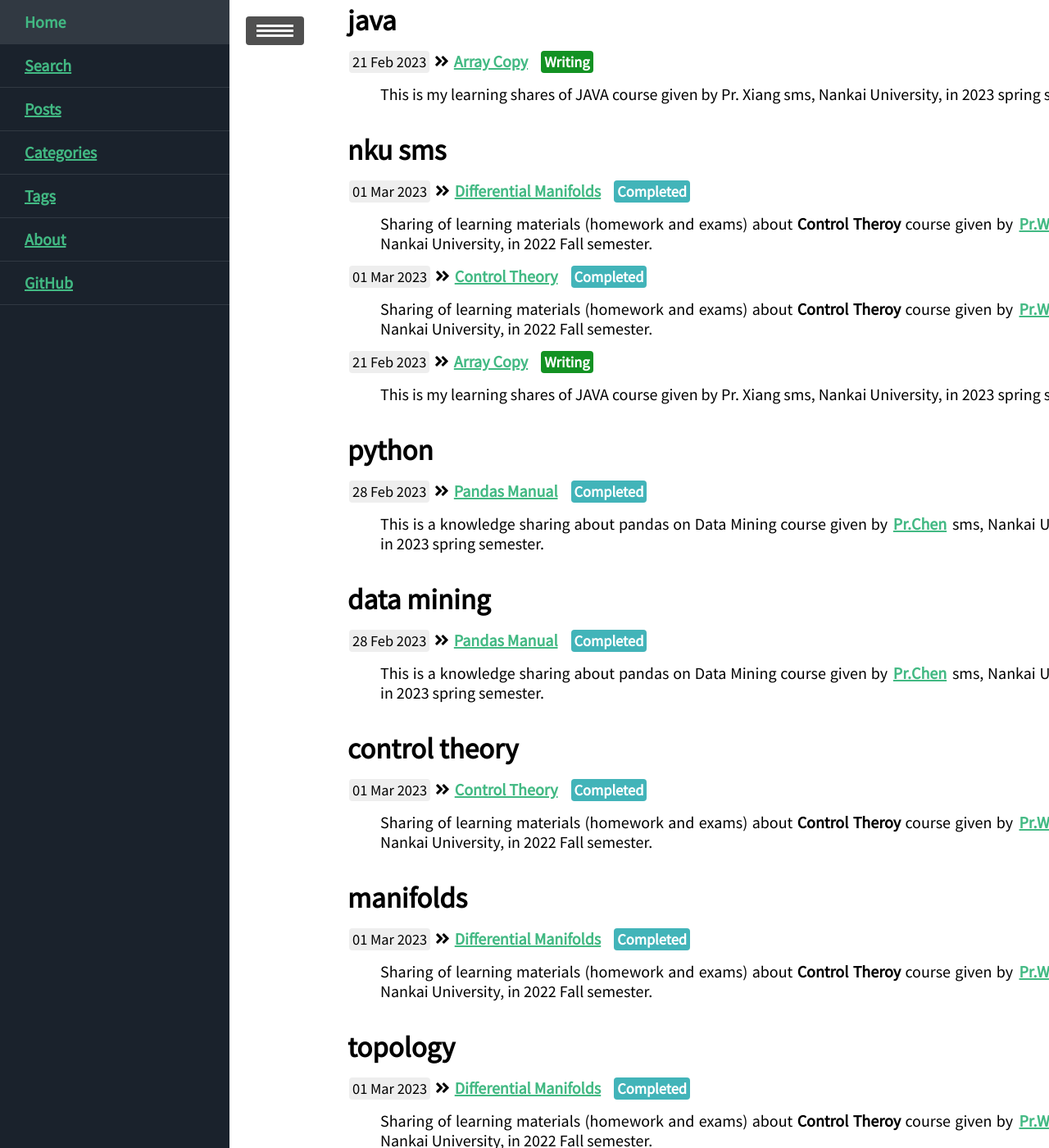
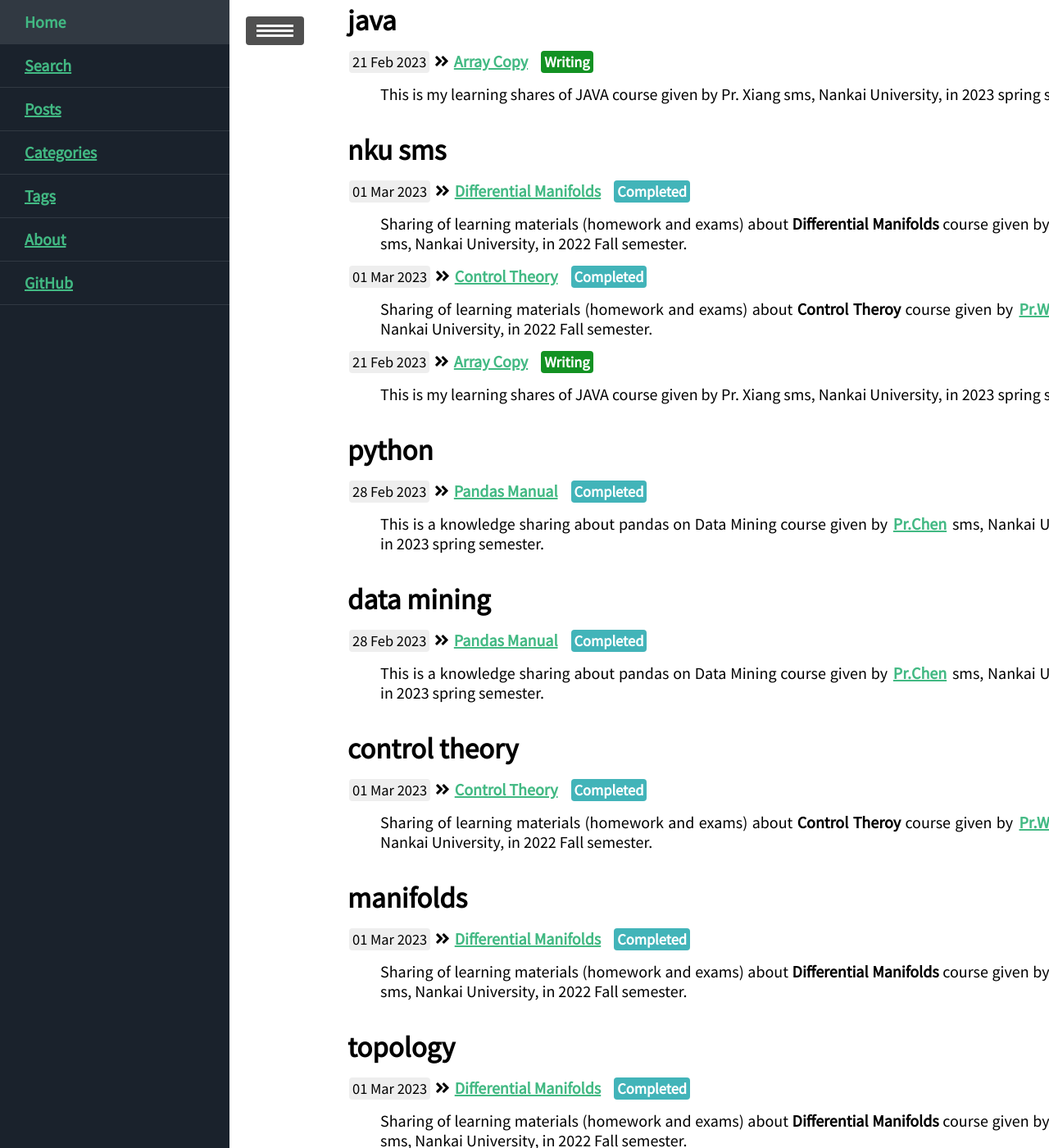
Before and after one commit to ssskz/ssskz.github.io, a Jekyll site: the page built from blog/tags.html, in a window 1280 px wide and 1400 px high, scrolled down 1009 px. Shown: the whole window at 82% size. Built offline with Jekyll 4.4.1, drawn with Linux system fonts in a browser that asks for light colours; nearby versions of some CDN libraries.

Commit message:
update _posts/2023-3-1-Differential-Manifolds.md.
Signed-off-by: ssskz <12497590+ssskz@user.noreply.gitee.com>

```diff
--- a/_posts/2023-3-1-Differential-Manifolds.md
+++ b/_posts/2023-3-1-Differential-Manifolds.md
@@ -6,7 +6,7 @@ mathjax: true
 mermaid: true
 tags: nku-sms manifolds topology
 categories: Geometry
-description: Sharing of learning materials (homework and exams) about **Control Theroy** course given by [Pr.Wang](https://math.nankai.edu.cn/2016/1113/c5622a51447/page.htm) sms, Nankai University, in 2022 Fall semester.
+description: Sharing of learning materials (homework and exams) about **Differential Manifolds** course given by [Pr.Wang](https://my.nankai.edu.cn/sms/wwl/list.htm) sms, Nankai University, in 2022 Fall semester.
 ---
 
 # Homework
```
